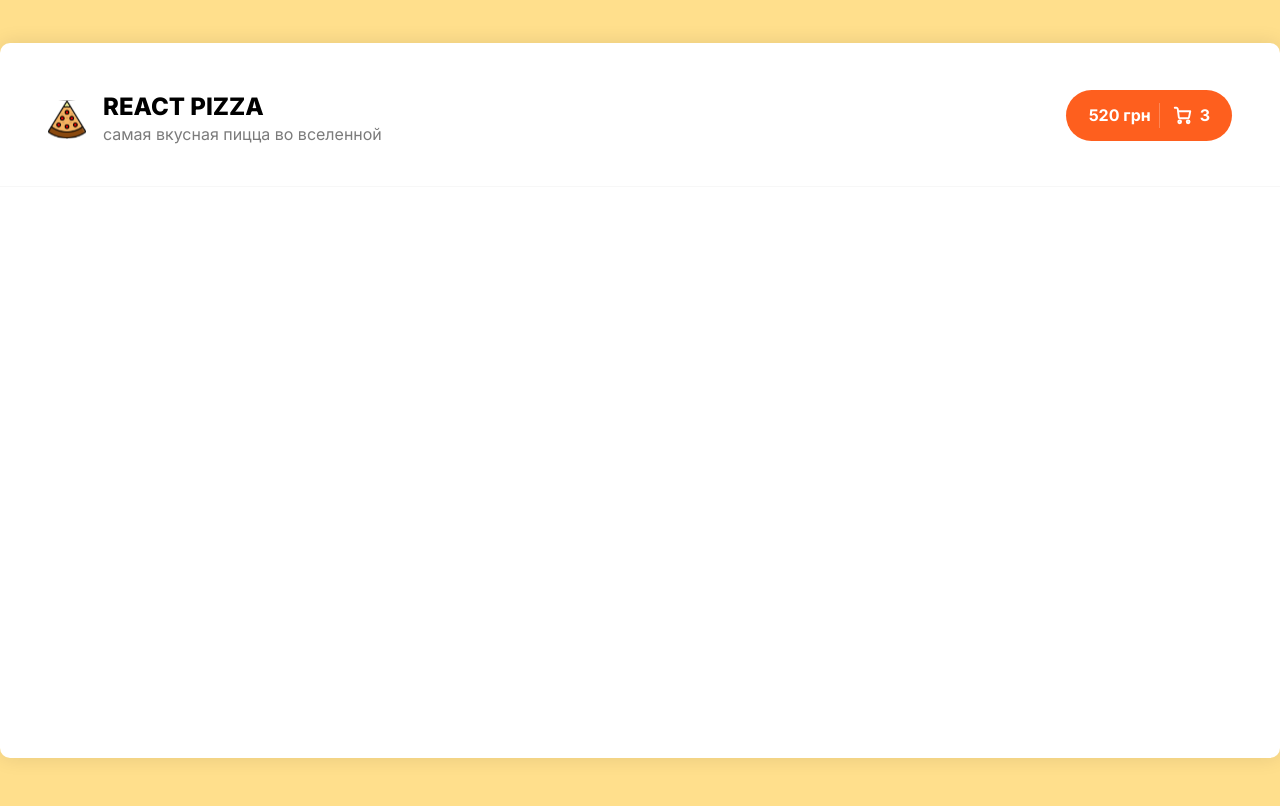
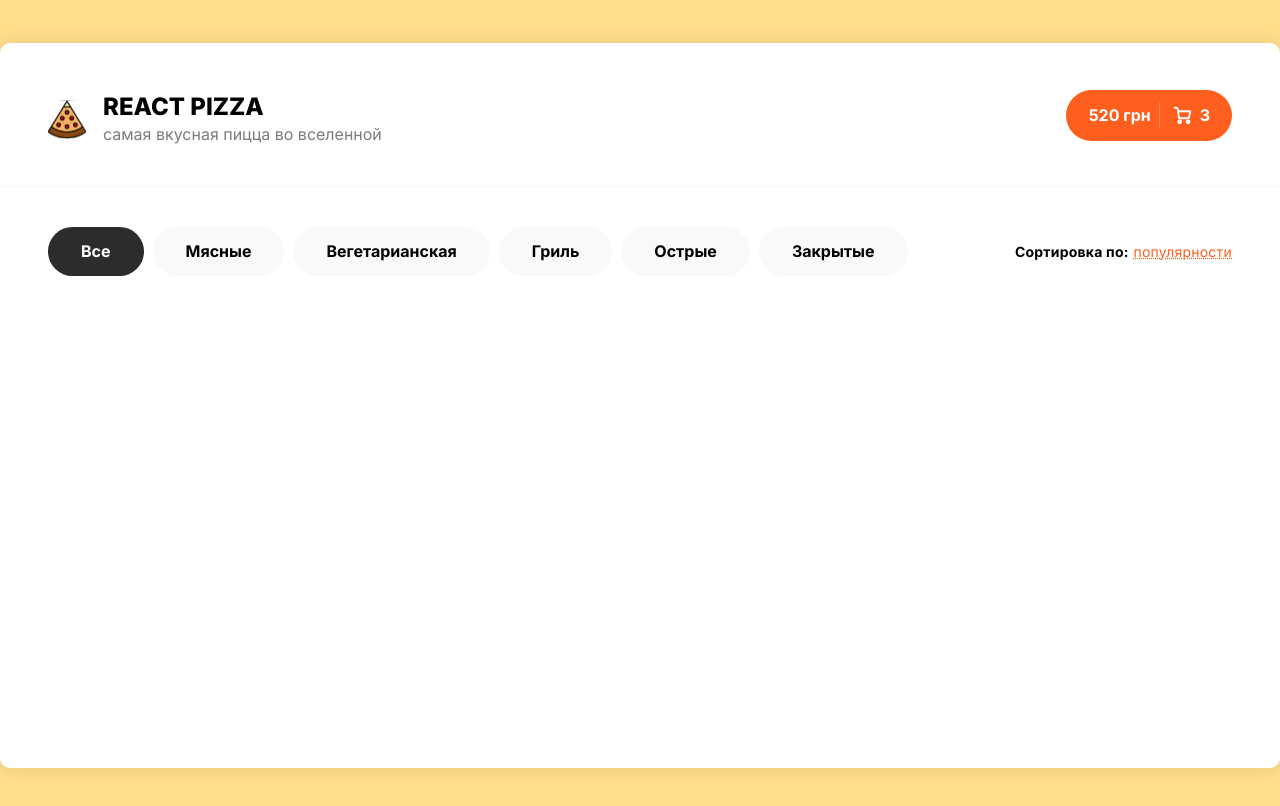
Before and after one commit to VanyaKupnevskij/react-pizza, a React (Create React App) app: page / in a window 1280 px wide. Shown: the top 806 px of the page. Built offline with nearby package versions, Linux system fonts and the light colour scheme.

Commit message:
filter xml

```diff
--- a/src/_global.scss
+++ b/src/_global.scss
@@ -21,7 +21,7 @@ body {
 .wrapper {
   display: flex;
   flex-direction: column;
-  min-height: calc(100vh - 85px);
+  min-height: calc(100vh - 75px);
 
   font-size: 18px;
   box-shadow: 0px 0px 20px rgba(0, 0, 0, 0.1);
--- /dev/null
+++ b/src/components/Filter/Filter.jsx
@@ -0,0 +1,24 @@
+import React from 'react';
+import { Link } from 'react-router-dom';
+import styles from './Filter.module.scss';
+
+function Filter() {
+  return (
+    <section className={styles.section}>
+      <div className={styles.types}>
+        <span className={[styles.types_item, styles.types_selected].join(' ')}>Все</span>
+        <span className={styles.types_item}>Мясные</span>
+        <span className={styles.types_item}>Вегетарианская</span>
+        <span className={styles.types_item}>Гриль</span>
+        <span className={styles.types_item}>Острые</span>
+        <span className={styles.types_item}>Закрытые</span>
+      </div>
+      <div className={styles.characteristics}>
+        <span>Сортировка по:</span>
+        <span className={styles.charac}>популярности</span>
+      </div>
+    </section>
+  );
+}
+
+export default Filter;
--- /dev/null
+++ b/src/components/Filter/Filter.module.scss
@@ -0,0 +1,54 @@
+@import '../../_global';
+
+.section {
+  display: flex;
+  justify-content: space-between;
+  align-items: center;
+  margin: 40px 0 16px 0;
+}
+
+.types {
+  display: flex;
+  font-weight: 700;
+  font-size: 16px;
+  line-height: 19px;
+
+  .types_item {
+    padding: 15px 33px;
+    background-color: #f9f9f9;
+    border-radius: 30px;
+    transition: 0.2s;
+    cursor: pointer;
+
+    &:hover {
+      background-color: $dark-gray;
+      color: #fff;
+    }
+  }
+
+  .types_selected {
+    background-color: $dark-gray;
+    color: #fff;
+  }
+
+  .types_item + .types_item {
+    margin-left: 9px;
+  }
+}
+
+.characteristics {
+  font-weight: 700;
+  font-size: 14px;
+  line-height: 17px;
+  letter-spacing: 0.015em;
+
+  .charac {
+    margin-left: 5px;
+    font-weight: 400;
+    font-size: 14px;
+    line-height: 17px;
+    text-decoration-line: underline;
+    text-decoration-style: dotted;
+    color: $orange;
+  }
+}
--- a/src/pages/Home.jsx
+++ b/src/pages/Home.jsx
@@ -2,11 +2,13 @@ import React from 'react';
 import { Link } from 'react-router-dom';
 
 import Header from '../components/Header/Header';
+import Filter from '../components/Filter/Filter';
 
 function Home() {
   return (
     <>
       <Header />
+      <Filter />
     </>
   );
 }
```
